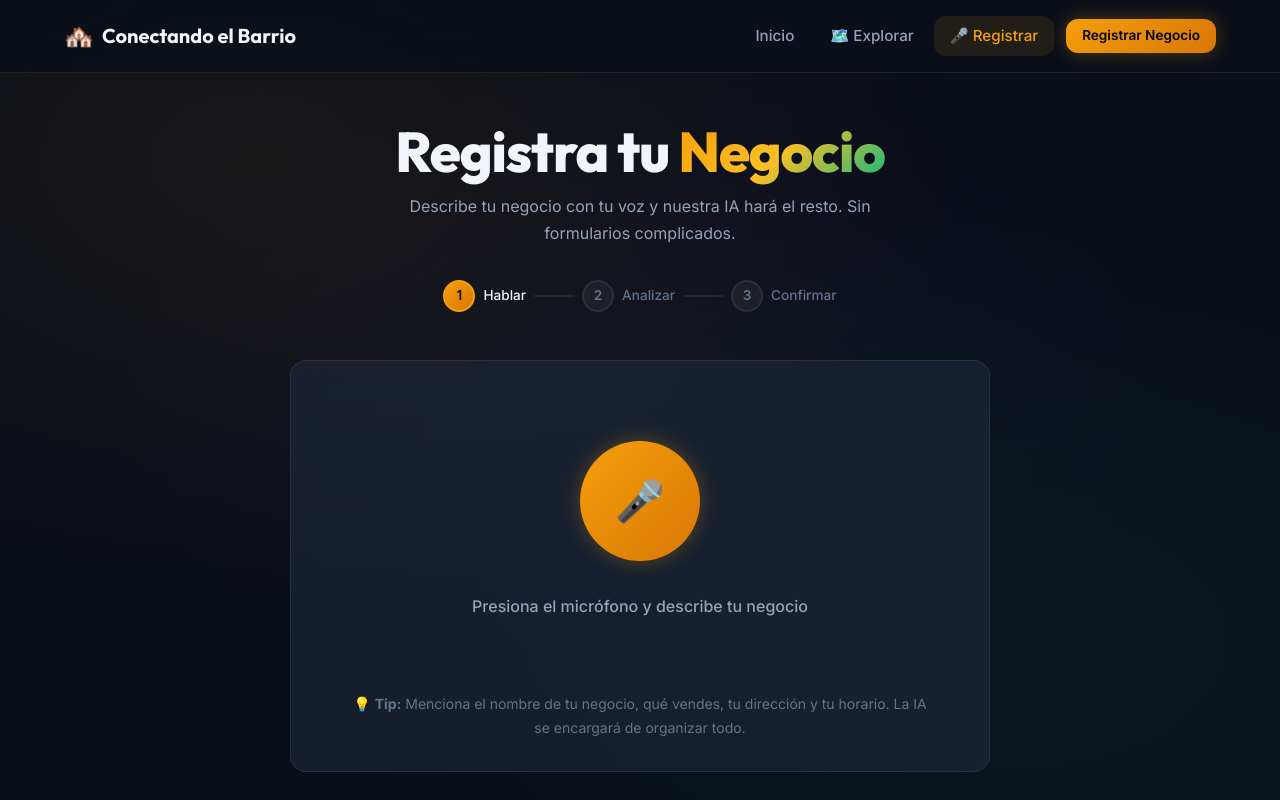
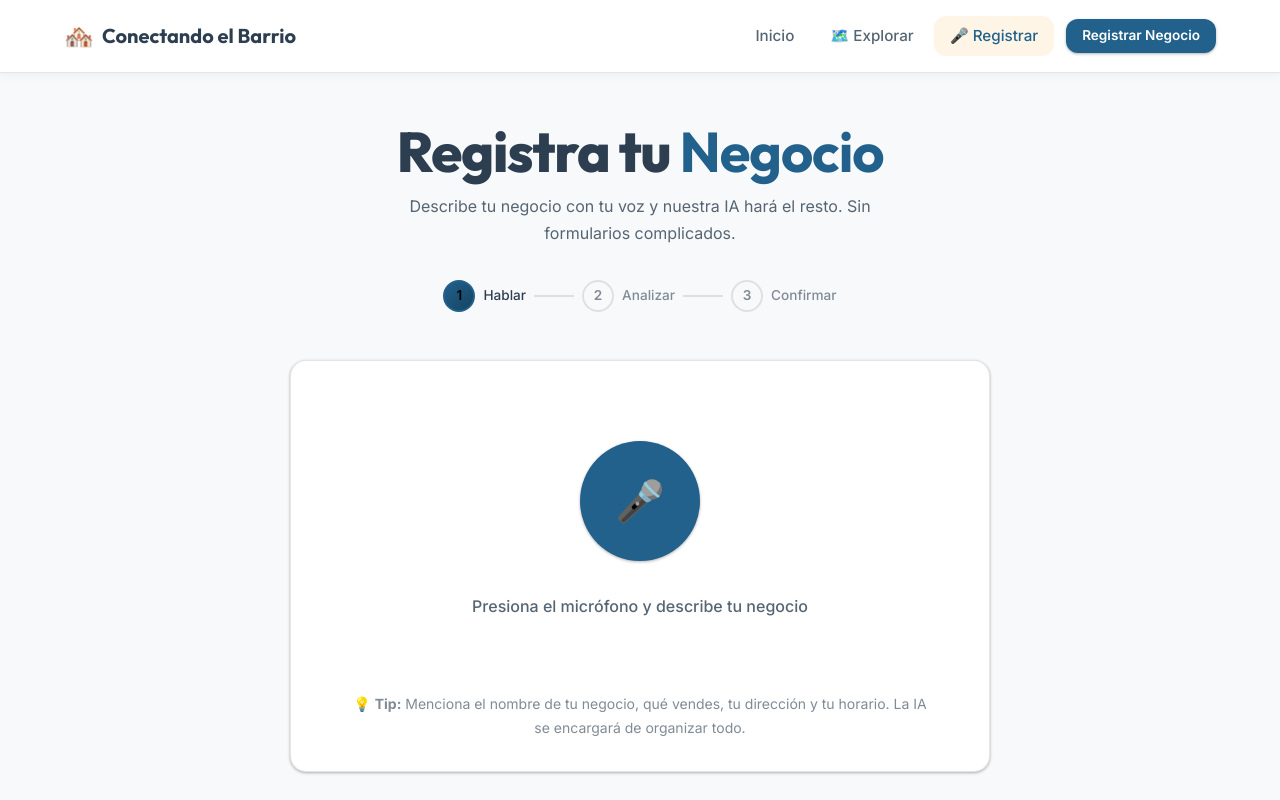
Before and after one commit to GustavoSanchezO/conectando_el_barrio, a Next.js app: page /registrar in a window 1280 px wide. Built offline with nearby package versions, Linux system fonts and the light colour scheme.

Commit message:
Actualizar estilos globales: paleta de colores Durango y diseño plano

```diff
--- a/src/app/globals.css
+++ b/src/app/globals.css
@@ -2,35 +2,35 @@
 
 /* ===== CSS CUSTOM PROPERTIES ===== */
 :root {
-  /* Colors */
-  --primary: #F59E0B;
-  --primary-light: #FBBF24;
-  --primary-dark: #D97706;
-  --primary-glow: rgba(245, 158, 11, 0.3);
-
-  --secondary: #10B981;
-  --secondary-light: #34D399;
-  --secondary-dark: #059669;
-
-  --accent: #8B5CF6;
-  --accent-light: #A78BFA;
-
-  --bg-primary: #0B0F1A;
-  --bg-secondary: #111827;
-  --bg-card: rgba(30, 41, 59, 0.6);
-  --bg-card-hover: rgba(30, 41, 59, 0.85);
-  --bg-surface: rgba(15, 23, 42, 0.8);
-
-  --text-primary: #F1F5F9;
-  --text-secondary: #94A3B8;
-  --text-muted: #64748B;
-
-  --border: rgba(148, 163, 184, 0.12);
-  --border-light: rgba(148, 163, 184, 0.2);
-
-  --danger: #EF4444;
-  --success: #10B981;
-  --warning: #F59E0B;
+  /* Colors - Paleta de Gobierno del Estado de Durango */
+  --primary: #21618C; /* Azul institucional */
+  --primary-light: #3498DB;
+  --primary-dark: #154360;
+  --primary-glow: rgba(52, 152, 219, 0.3);
+
+  --secondary: #C0392B; /* Rojo institucional */
+  --secondary-light: #E74C3C;
+  --secondary-dark: #922B21;
+
+  --accent: #F1C40F; /* Amarillo logo */
+  --accent-light: #F7DC6F;
+
+  --bg-primary: #F8F9FA; /* Fondo general claro */
+  --bg-secondary: #FFFFFF; /* Fondo blanco puro */
+  --bg-card: rgba(255, 255, 255, 0.85);
+  --bg-card-hover: rgba(255, 255, 255, 1);
+  --bg-surface: #61666A; /* Gris oscuro para footers como en la imagen */
+
+  --text-primary: #2C3E50; /* Texto principal oscuro */
+  --text-secondary: #566573; /* Texto secundario gris */
+  --text-muted: #808B96; /* Texto atenuado */
+
+  --border: rgba(0, 0, 0, 0.1);
+  --border-light: rgba(0, 0, 0, 0.05);
+
+  --danger: #E74C3C;
+  --success: #27AE60;
+  --warning: #F39C12;
 
   /* Typography */
   --font-body: 'Inter', -apple-system, BlinkMacSystemFont, sans-serif;
@@ -94,20 +94,9 @@ body {
   overflow-x: hidden;
 }
 
-/* Animated background gradient */
+/* Fondo plano (sin gradiente animado) */
 body::before {
-  content: '';
-  position: fixed;
-  top: 0;
-  left: 0;
-  width: 100%;
-  height: 100%;
-  background:
-    radial-gradient(ellipse at 20% 20%, rgba(245, 158, 11, 0.06) 0%, transparent 50%),
-    radial-gradient(ellipse at 80% 80%, rgba(16, 185, 129, 0.05) 0%, transparent 50%),
-    radial-gradient(ellipse at 50% 50%, rgba(139, 92, 246, 0.03) 0%, transparent 60%);
-  pointer-events: none;
-  z-index: 0;
+  display: none;
 }
 
 a {
@@ -171,10 +160,8 @@ p {
 }
 
 .text-gradient {
-  background: linear-gradient(135deg, var(--primary) 0%, var(--primary-light) 50%, var(--secondary) 100%);
-  -webkit-background-clip: text;
-  -webkit-text-fill-color: transparent;
-  background-clip: text;
+  color: var(--primary);
+  font-weight: 700;
 }
 
 .text-center { text-align: center; }
@@ -226,11 +213,10 @@ p {
   left: 0;
   width: 100%;
   z-index: var(--z-navbar);
-  background: rgba(11, 15, 26, 0.8);
-  backdrop-filter: blur(20px);
-  -webkit-backdrop-filter: blur(20px);
+  background: var(--bg-secondary);
   border-bottom: 1px solid var(--border);
   transition: var(--transition-base);
+  box-shadow: 0 2px 10px rgba(0,0,0,0.05);
 }
 
 .navbar-inner {
@@ -274,8 +260,8 @@ p {
 }
 
 .navbar-link:hover {
-  color: var(--text-primary);
-  background: rgba(255, 255, 255, 0.05);
+  color: var(--primary);
+  background: rgba(0, 0, 0, 0.05);
 }
 
 .navbar-link.active {
@@ -363,37 +349,31 @@ p {
 }
 
 .btn::after {
-  content: '';
-  position: absolute;
-  inset: 0;
-  background: linear-gradient(rgba(255,255,255,0.1), transparent);
-  opacity: 0;
-  transition: opacity var(--transition-fast);
-}
-
-.btn:hover::after {
-  opacity: 1;
+  display: none;
 }
 
 .btn-primary {
-  background: linear-gradient(135deg, var(--primary) 0%, var(--primary-dark) 100%);
-  color: #000;
-  box-shadow: var(--shadow-glow);
+  background-color: var(--primary);
+  color: #fff;
+  box-shadow: var(--shadow-sm);
 }
 
 .btn-primary:hover {
+  background-color: var(--primary-dark);
   transform: translateY(-2px);
-  box-shadow: var(--shadow-glow-lg);
+  box-shadow: var(--shadow-md);
 }
 
 .btn-secondary {
-  background: linear-gradient(135deg, var(--secondary) 0%, var(--secondary-dark) 100%);
+  background-color: var(--secondary);
   color: #fff;
+  box-shadow: var(--shadow-sm);
 }
 
 .btn-secondary:hover {
+  background-color: var(--secondary-dark);
   transform: translateY(-2px);
-  box-shadow: 0 0 20px rgba(16, 185, 129, 0.3);
+  box-shadow: var(--shadow-md);
 }
 
 .btn-outline {
@@ -439,13 +419,12 @@ p {
 
 /* ===== CARDS ===== */
 .card {
-  background: var(--bg-card);
-  backdrop-filter: blur(12px);
-  -webkit-backdrop-filter: blur(12px);
+  background: var(--bg-secondary);
   border: 1px solid var(--border);
   border-radius: var(--radius-lg);
   padding: var(--space-xl);
   transition: all var(--transition-base);
+  box-shadow: var(--shadow-sm);
 }
 
 .card:hover {
@@ -479,7 +458,7 @@ p {
   padding: 0.75rem 1rem;
   border-radius: var(--radius-md);
   border: 1.5px solid var(--border);
-  background: rgba(15, 23, 42, 0.6);
+  background: var(--bg-secondary);
   color: var(--text-primary);
   transition: all var(--transition-fast);
   outline: none;
@@ -541,17 +520,7 @@ select.form-input {
 }
 
 .hero::before {
-  content: '';
-  position: absolute;
-  top: 50%;
-  left: 50%;
-  transform: translate(-50%, -50%);
-  width: 600px;
-  height: 600px;
-  border-radius: 50%;
-  background: radial-gradient(circle, rgba(245, 158, 11, 0.08) 0%, transparent 70%);
-  animation: float 8s ease-in-out infinite;
-  pointer-events: none;
+  display: none;
 }
 
 .hero-content {
@@ -665,8 +634,8 @@ select.form-input {
   width: 120px;
   height: 120px;
   border-radius: 50%;
-  background: linear-gradient(135deg, var(--primary) 0%, var(--primary-dark) 100%);
-  color: #000;
+  background-color: var(--primary);
+  color: #fff;
   font-size: 2.5rem;
   display: flex;
   align-items: center;
@@ -674,51 +643,23 @@ select.form-input {
   border: none;
   cursor: pointer;
   transition: all var(--transition-base);
-  position: relative;
-  box-shadow: var(--shadow-glow);
+  box-shadow: var(--shadow-sm);
 }
 
 .mic-button:hover {
+  background-color: var(--primary-dark);
   transform: scale(1.05);
-  box-shadow: var(--shadow-glow-lg);
+  box-shadow: var(--shadow-md);
 }
 
 .mic-button.recording {
-  background: linear-gradient(135deg, var(--danger) 0%, #DC2626 100%);
-  box-shadow: 0 0 30px rgba(239, 68, 68, 0.4);
+  background-color: var(--danger);
   animation: pulse 1.5s ease-in-out infinite;
 }
 
-.mic-button::before {
-  content: '';
-  position: absolute;
-  inset: -8px;
-  border-radius: 50%;
-  border: 2px solid var(--primary);
-  opacity: 0;
-  transition: all var(--transition-base);
-}
-
-.mic-button.recording::before {
-  border-color: var(--danger);
-  opacity: 1;
-  animation: ripple 1.5s ease-in-out infinite;
-}
-
+.mic-button::before,
 .mic-button::after {
-  content: '';
-  position: absolute;
-  inset: -16px;
-  border-radius: 50%;
-  border: 1px solid var(--primary);
-  opacity: 0;
-  transition: all var(--transition-base);
-}
-
-.mic-button.recording::after {
-  border-color: var(--danger);
-  opacity: 0.5;
-  animation: ripple 1.5s ease-in-out infinite 0.3s;
+  display: none;
 }
 
 .voice-status {
@@ -736,7 +677,7 @@ select.form-input {
   max-width: 600px;
   min-height: 120px;
   padding: var(--space-lg);
-  background: rgba(15, 23, 42, 0.6);
+  background: var(--bg-secondary);
   border: 1px solid var(--border);
   border-radius: var(--radius-lg);
   color: var(--text-primary);
@@ -751,13 +692,13 @@ select.form-input {
 
 /* ===== BUSINESS CARD ===== */
 .business-card {
-  background: var(--bg-card);
-  backdrop-filter: blur(12px);
+  background: var(--bg-secondary);
   border: 1px solid var(--border);
   border-radius: var(--radius-lg);
   padding: var(--space-lg);
   transition: all var(--transition-base);
   cursor: pointer;
+  box-shadow: var(--shadow-sm);
 }
 
 .business-card:hover {
```
